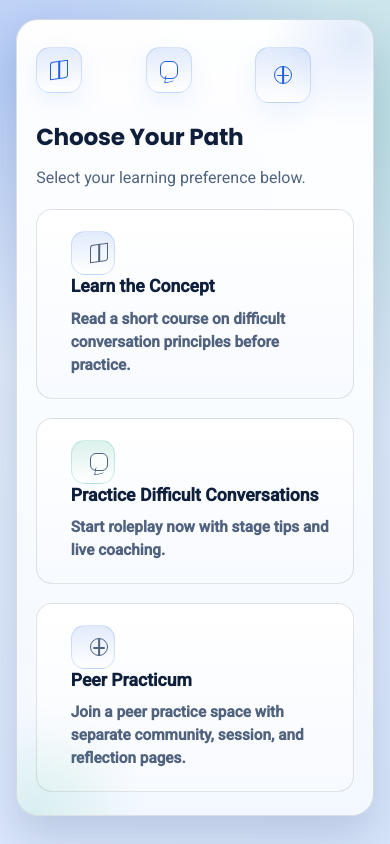
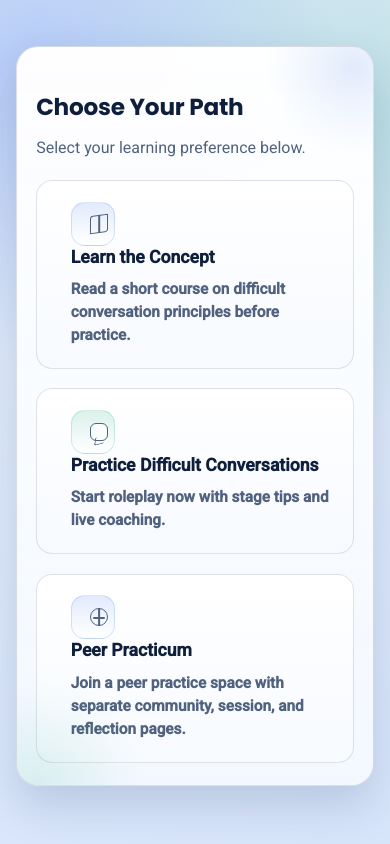
Before and after one commit to abdullatifal4685/social-sandbox, a plain HTML site: page index.html in a window 390 px wide. Both pictures are taken after a click on the button "Start Learning Journey". Drawn offline with Linux system fonts and the light colour scheme.

Commit message:
Remove duplicate top icons - keep icons only on path buttons

```diff
--- a/index.html
+++ b/index.html
@@ -31,17 +31,6 @@
 
   <section id="pageChoice" class="flow-page flow-page-choice is-hidden">
     <div class="flow-card flow-card-choice">
-      <div class="choice-visual" aria-hidden="true">
-        <span class="choice-orb choice-orb-learn">
-          <span class="choice-orb-icon icon-book"></span>
-        </span>
-        <span class="choice-orb choice-orb-practice">
-          <span class="choice-orb-icon icon-chat"></span>
-        </span>
-        <span class="choice-orb choice-orb-core">
-          <span class="choice-orb-icon icon-bridge"></span>
-        </span>
-      </div>
       <h2>Choose Your Path</h2>
       <p class="muted">Select your learning preference below.</p>
       <div class="path-grid">
--- a/styles.css
+++ b/styles.css
@@ -111,7 +111,7 @@ h2 {
 .flow-card-choice {
   max-width: 760px;
   margin: 0 auto;
-  padding: 2.1rem 2.2rem 2.25rem;
+  padding: 1.8rem 2.2rem 2.25rem;
   position: relative;
   overflow: hidden;
 }
@@ -140,34 +140,6 @@ h2 {
   background: radial-gradient(circle, rgba(14, 163, 122, 0.12) 0, rgba(14, 163, 122, 0.02) 55%, transparent 70%);
 }
 
-.choice-visual {
-  display: grid;
-  grid-template-columns: repeat(3, minmax(0, 1fr));
-  gap: 0.9rem;
-  margin-bottom: 1rem;
-}
-
-.choice-orb {
-  width: 52px;
-  height: 52px;
-  border-radius: 14px;
-  display: grid;
-  place-items: center;
-  background: linear-gradient(180deg, rgba(29, 95, 229, 0.12), rgba(255, 255, 255, 0.95));
-  border: 1px solid rgba(29, 95, 229, 0.16);
-  box-shadow: 0 10px 26px rgba(20, 97, 255, 0.08);
-}
-
-.choice-orb-learn,
-.choice-orb-core,
-.choice-orb-practice {
-  width: 52px;
-  height: 52px;
-  background: linear-gradient(180deg, rgba(29, 95, 229, 0.12), rgba(255, 255, 255, 0.95));
-  border-color: rgba(29, 95, 229, 0.16);
-}
-
-.choice-orb-icon,
 .path-icon {
   display: inline-block;
   position: relative;
@@ -2377,20 +2349,6 @@ body.hide-left.hide-right .layout {
     padding: 1.65rem 1.2rem 1.4rem;
   }
 
-  .choice-visual {
-    gap: 0.65rem;
-  }
-
-  .choice-orb {
-    width: 46px;
-    height: 46px;
-  }
-
-  .choice-orb-core {
-    width: 56px;
-    height: 56px;
-  }
-
   .flow-hero h1 {
     font-size: 2rem;
   }
```
